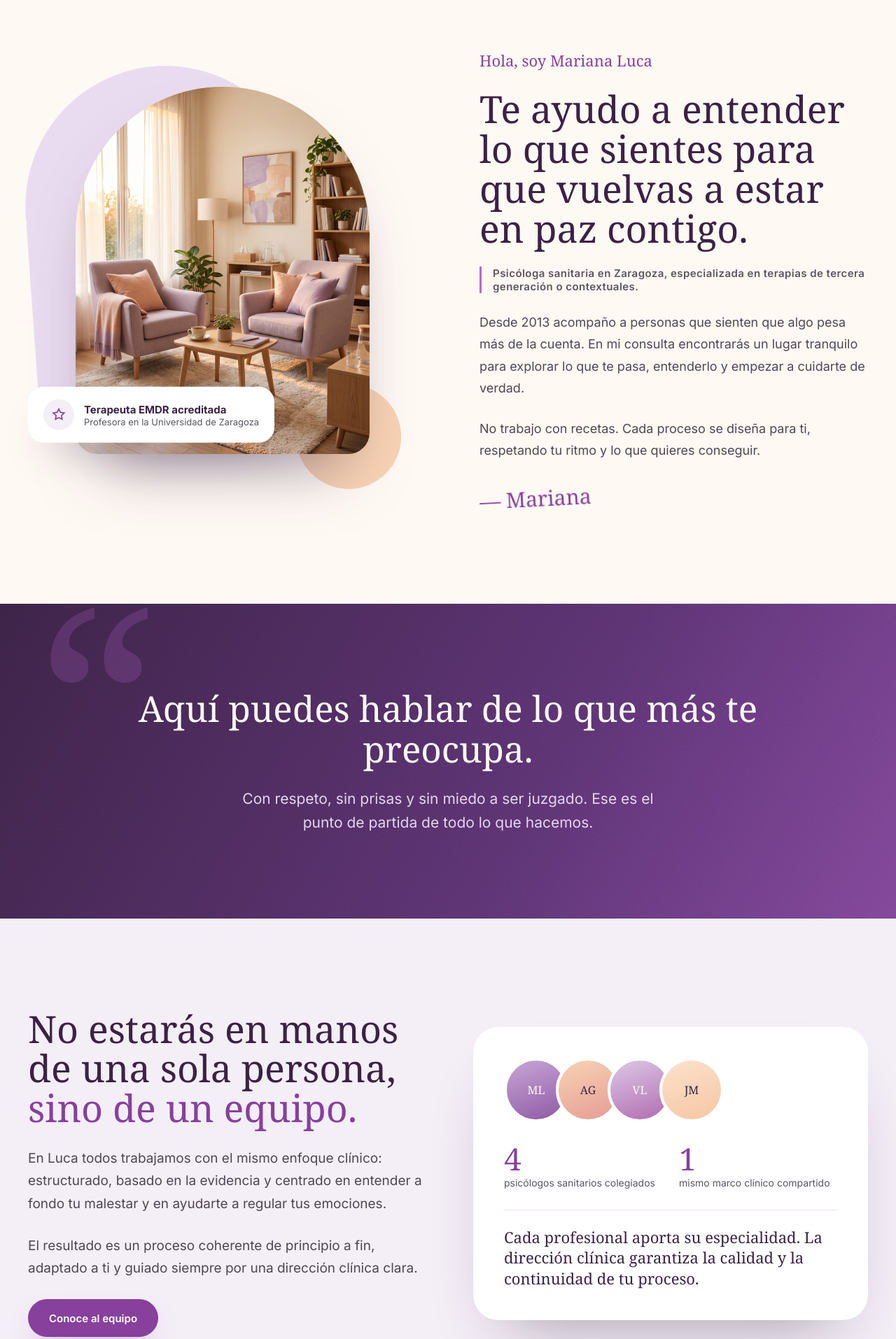
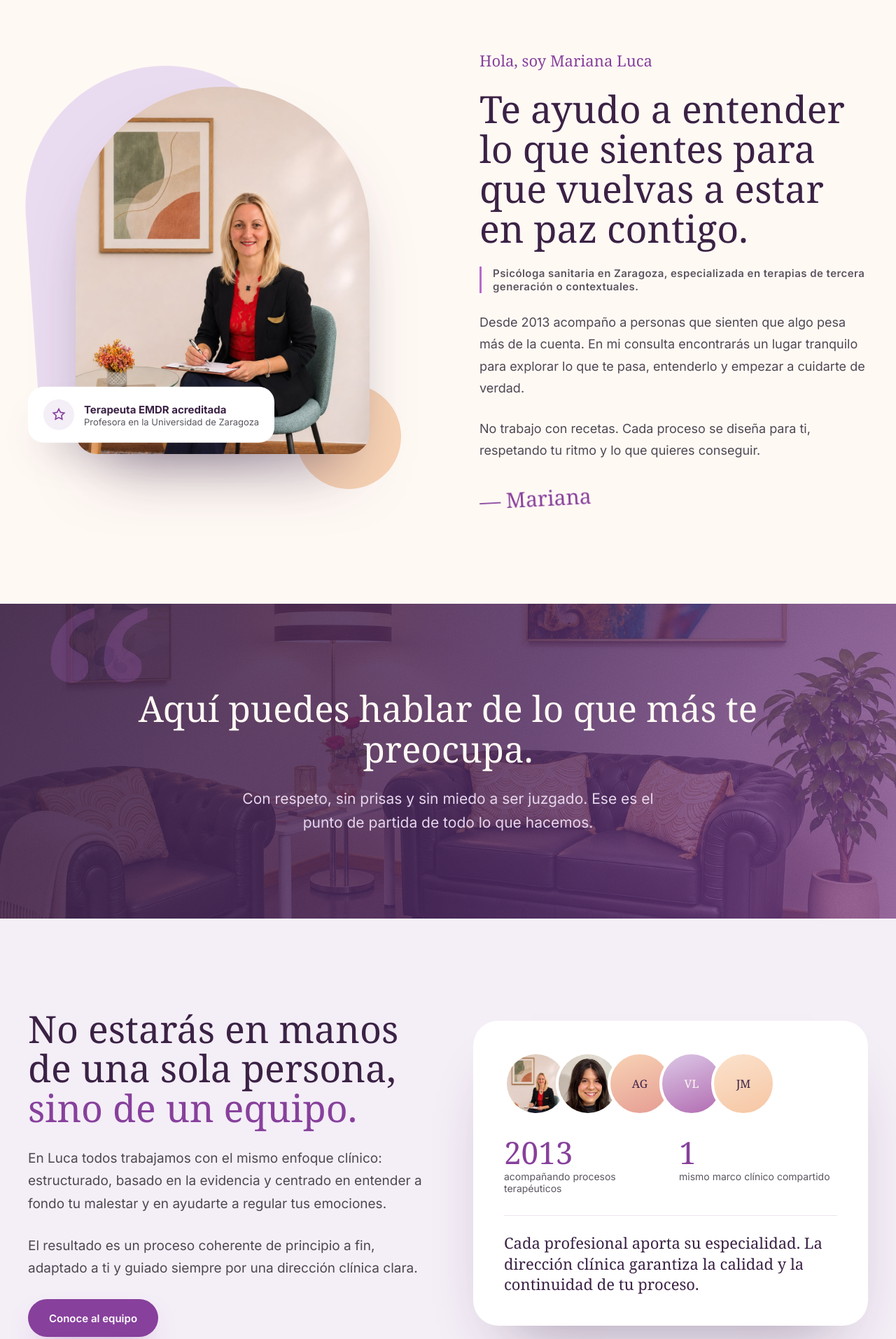
Before and after one commit to AlejandroVera/luca-psicologia-propuesta, a plain HTML site: page index.html in a window 1280 px wide. Shown: the part 1220-3134 px from the top of the page at 70% size. Drawn offline with Linux system fonts and the light colour scheme; a web font is replaced by a local one.

Commit message:
Fotos reales del centro: Mariana, Paula, consulta y sala de espera
Co-Authored-By: Claude Opus 5.5 <noreply@anthropic.com>
Claude-Session: https://claude.ai/code/session_01W1d2B5enVoEGavHzmPtuzF

```diff
--- a/index.html
+++ b/index.html
@@ -103,7 +103,7 @@ a{color:#3B2245;text-decoration:none}a:hover{color:#87409C}
       <div aria-hidden="true" style="position:absolute;left:0;top:0;width:72%;height:82%;border-radius:260px 260px 40px 40px;background:#EADCF0;transform:rotate(-4deg)"></div>
       <div aria-hidden="true" style="position:absolute;right:4%;bottom:10px;width:150px;height:150px;border-radius:50%;background:#F8D3B4"></div>
       <div style="position:relative;width:min(100%,420px);aspect-ratio:4/5;border-radius:220px 220px 32px 32px;overflow:hidden;box-shadow:0 50px 90px -40px rgba(59,34,69,0.55)">
-        <img src="img/consulta.jpg" alt="Consulta del Centro de Psicología Luca" style="width:100%;height:100%;object-fit:cover;display:block">
+        <img src="img/mariana.jpg" alt="Mariana Luca, psicóloga sanitaria en Zaragoza" style="width:100%;height:100%;object-fit:cover;object-position:50% 30%;display:block">
       </div>
       <div class="floaty" style="position:absolute;left:0;bottom:70px;background:#FFFFFF;border-radius:22px;padding:18px 22px;box-shadow:0 30px 60px -28px rgba(59,34,69,0.4);display:flex;align-items:center;gap:14px">
         <span style="width:44px;height:44px;border-radius:50%;background:#F4EEF7;display:flex;align-items:center;justify-content:center"><svg width="22" height="22" viewBox="0 0 24 24" fill="none" stroke="#87409C" stroke-width="1.8" aria-hidden="true"><path d="M12 3l2.6 5.3 5.9.9-4.3 4.1 1 5.8L12 16.4 6.8 19.1l1-5.8L3.5 9.2l5.9-.9z"></path></svg></span>
@@ -121,7 +121,9 @@ a{color:#3B2245;text-decoration:none}a:hover{color:#87409C}
   </section>
 
   <!-- ===== 3 · FRANJA ===== -->
-  <section style="position:relative;overflow:hidden;background:linear-gradient(120deg,#3B2245 0%,#5A3270 60%,#7E4596 100%);color:#FFF9F4">
+  <section style="position:relative;overflow:hidden;background:#3B2245;color:#FFF9F4">
+    <img src="img/sala-espera.jpg" alt="" aria-hidden="true" style="position:absolute;inset:0;width:100%;height:100%;object-fit:cover">
+    <div aria-hidden="true" style="position:absolute;inset:0;background:linear-gradient(120deg,rgba(59,34,69,0.92) 0%,rgba(74,40,95,0.82) 55%,rgba(126,69,150,0.7) 100%)"></div>
     <svg aria-hidden="true" style="position:absolute;inset:0;width:100%;height:100%;opacity:0.25;mix-blend-mode:overlay;pointer-events:none"><filter id="grain2"><feTurbulence type="fractalNoise" baseFrequency="0.85" numOctaves="2" stitchTiles="stitch"></feTurbulence><feColorMatrix type="saturate" values="0"></feColorMatrix></filter><rect width="100%" height="100%" filter="url(#grain2)"></rect></svg>
     <span aria-hidden="true" class="pt" style="position:absolute;left:4%;top:-60px;font-size:380px;line-height:1;color:rgba(184,105,205,0.22)">“</span>
     <div style="position:relative;max-width:1100px;margin:0 auto;padding:120px 40px;display:flex;flex-direction:column;align-items:center;text-align:center;gap:26px">
@@ -141,13 +143,13 @@ a{color:#3B2245;text-decoration:none}a:hover{color:#87409C}
       </div>
       <div style="position:relative;background:#FFFFFF;border-radius:36px;padding:44px;box-shadow:0 50px 90px -50px rgba(59,34,69,0.45);display:flex;flex-direction:column;gap:30px">
         <div style="display:flex;align-items:center">
-          <span style="width:84px;height:84px;border-radius:50%;background:linear-gradient(160deg,#C9A6D6,#8E5AA5);border:4px solid #FFFFFF;display:flex;align-items:center;justify-content:center;color:#FFF9F4" class="pt">ML</span>
+          <img src="img/mariana.jpg" alt="Mariana Luca" style="width:84px;height:84px;border-radius:50%;border:4px solid #FFFFFF;object-fit:cover;object-position:50% 22%"><img src="img/paula.jpg" alt="Paula" style="width:84px;height:84px;border-radius:50%;border:4px solid #FFFFFF;object-fit:cover;object-position:50% 30%;margin-left:-18px">
           <span style="width:84px;height:84px;border-radius:50%;background:linear-gradient(160deg,#F8D3B4,#E59C93);border:4px solid #FFFFFF;margin-left:-18px;display:flex;align-items:center;justify-content:center;color:#3B2245" class="pt">AG</span>
           <span style="width:84px;height:84px;border-radius:50%;background:linear-gradient(160deg,#DCC8E6,#B26CB2);border:4px solid #FFFFFF;margin-left:-18px;display:flex;align-items:center;justify-content:center;color:#FFF9F4" class="pt">VL</span>
           <span style="width:84px;height:84px;border-radius:50%;background:linear-gradient(160deg,#FBE2CC,#F6C6A4);border:4px solid #FFFFFF;margin-left:-18px;display:flex;align-items:center;justify-content:center;color:#3B2245" class="pt">JM</span>
         </div>
         <div style="display:grid;grid-template-columns:repeat(2,minmax(0,1fr));gap:24px">
-          <div style="display:flex;flex-direction:column;gap:4px"><span class="pt" style="font-size:44px;color:#87409C;line-height:1">4</span><span style="font-size:14px;color:#5B5560">psicólogos sanitarios colegiados</span></div>
+          <div style="display:flex;flex-direction:column;gap:4px"><span class="pt" style="font-size:44px;color:#87409C;line-height:1">2013</span><span style="font-size:14px;color:#5B5560">acompañando procesos terapéuticos</span></div>
           <div style="display:flex;flex-direction:column;gap:4px"><span class="pt" style="font-size:44px;color:#87409C;line-height:1">1</span><span style="font-size:14px;color:#5B5560">mismo marco clínico compartido</span></div>
         </div>
         <p class="pt" style="margin:0;font-size:22px;line-height:1.35;padding-top:24px;border-top:1px solid #EFE4F1">Cada profesional aporta su especialidad. La dirección clínica garantiza la calidad y la continuidad de tu proceso.</p>
@@ -172,7 +174,7 @@ a{color:#3B2245;text-decoration:none}a:hover{color:#87409C}
         </div>
       </a>
       <a class="lift" href="#sesiones" style="position:relative;display:flex;flex-direction:column;justify-content:flex-end;min-height:440px;border-radius:36px;overflow:hidden;background:#3B2245;color:#FFF9F4;box-shadow:0 40px 70px -40px rgba(59,34,69,0.5)">
-        <img src="img/adultos.jpg" alt="Psicoterapia para adultos" style="position:absolute;inset:0;width:100%;height:100%;object-fit:cover">
+        <img src="img/conversacion.jpg" alt="Sesión de psicoterapia para adultos en el Centro de Psicología Luca" style="position:absolute;inset:0;width:100%;height:100%;object-fit:cover">
         <div aria-hidden="true" style="position:absolute;inset:0;background:linear-gradient(180deg,rgba(59,34,69,0) 30%,rgba(43,22,55,0.88) 100%)"></div>
         <div style="position:relative;padding:36px;display:flex;flex-direction:column;gap:10px">
           <h3 class="pt" style="margin:0;font-size:36px">Psicoterapia para adultos</h3>
@@ -278,7 +280,7 @@ a{color:#3B2245;text-decoration:none}a:hover{color:#87409C}
     <div style="display:flex;flex-direction:column;gap:24px;position:sticky;top:40px">
       <h2 class="pt" style="margin:0;font-size:clamp(38px,4.2vw,60px);line-height:1.05">Lo que la terapia <span style="color:#87409C">puede hacer por ti</span></h2>
       <p style="margin:0;font-size:19px;line-height:1.65;color:#4E4752">En mi consulta de Zaragoza te ayudo a superar tus dificultades y a construir un bienestar emocional que dure.</p>
-      <div style="width:min(100%,380px);aspect-ratio:1/1;margin-top:16px;border-radius:40px;overflow:hidden;box-shadow:0 50px 90px -45px rgba(59,34,69,0.55)"><img src="img/te.jpg" alt="Manos sosteniendo una taza de té al atardecer" style="width:100%;height:100%;object-fit:cover;display:block"></div>
+      <div style="width:min(100%,380px);aspect-ratio:1/1;margin-top:16px;border-radius:40px;overflow:hidden;box-shadow:0 50px 90px -45px rgba(59,34,69,0.55)"><img src="img/consulta-rosa.jpg" alt="Consulta del Centro de Psicología Luca" style="width:100%;height:100%;object-fit:cover;display:block"></div>
     </div>
     <div style="display:flex;flex-direction:column;gap:18px">
 
```
Also changed, not shown: img/adultos.jpg (deleted), img/consulta-rosa.jpg (added), img/consulta.jpg (deleted), img/conversacion.jpg (added), img/mariana.jpg (added), img/paula.jpg (added), img/sala-espera.jpg (added), img/te.jpg (deleted).
